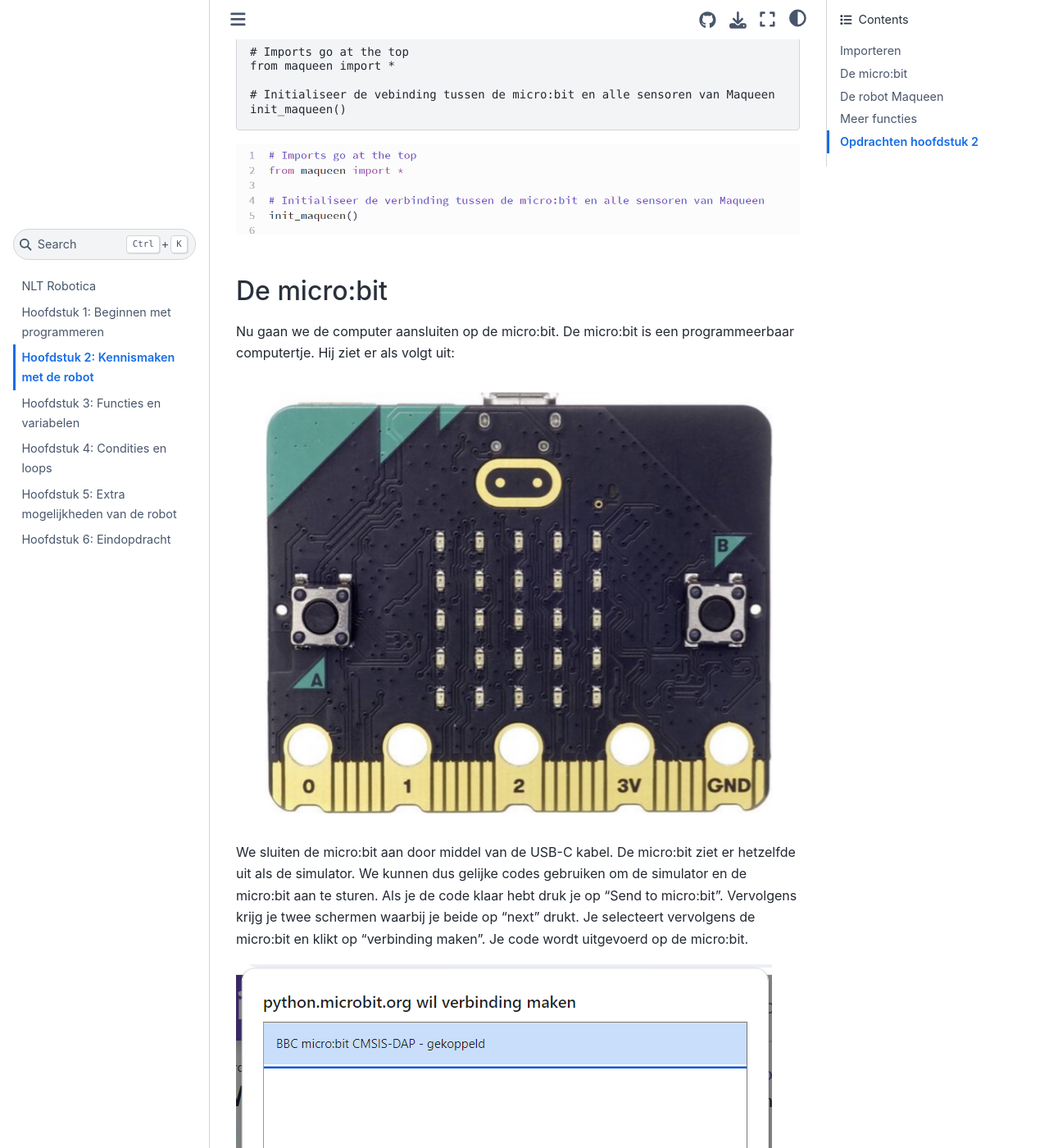
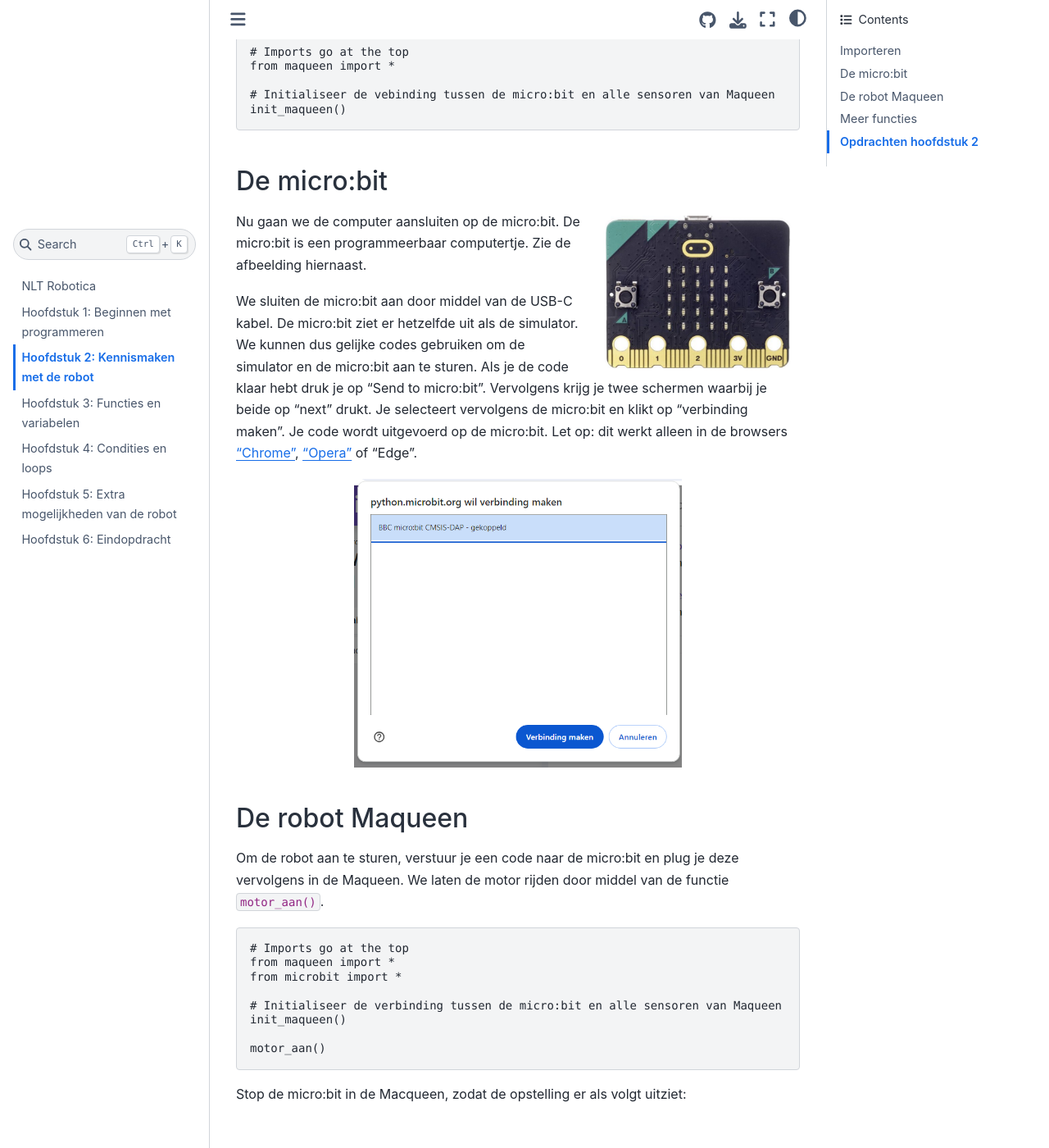
Before and after one commit to JoostvanTiel/NLT-Robotica, a Jupyter Book: the page built from hoofdstuk2.md, in a window 1280 px wide and 1400 px high, scrolled down 1044 px. Shown: the whole window at 82% size. Built offline with Jupyter Book 1.0.4 settings and Sphinx 7.4.7 and the Sphinx Book theme 1.1.4, drawn with Linux system fonts in a browser that asks for light colours; some of the changed text lies outside the part shown.

Commit message:
overbodige afbeeldingen verwijderd en kleine fouten gefixt.

````diff
--- a/hoofdstuk2.md
+++ b/hoofdstuk2.md
@@ -26,16 +26,22 @@ Met de gegevens in de map “macqueen.py” hoef je in principe niks te doen, te
 	# Initialiseer de vebinding tussen de micro:bit en alle sensoren van Maqueen
 	init_maqueen()
 
-![screenshot imports 2](/img/h2.2.png)
+## De micro:bit
+```{image} /img/h2.3.png
+:alt: image micro:bit
+:width: 250px
+:align: right
+```
 
-## De micro:bit
-Nu gaan we de computer aansluiten op de micro:bit. De micro:bit is een programmeerbaar computertje. Hij ziet er als volgt uit:
+Nu gaan we de computer aansluiten op de micro:bit. De micro:bit is een programmeerbaar computertje. Zie de afbeelding hiernaast.
 
-![image micro:bit](/img/h2.3.png)
+We sluiten de micro:bit aan door middel van de USB-C kabel. De micro:bit ziet er hetzelfde uit als de simulator. We kunnen dus gelijke codes gebruiken om de simulator en de micro:bit aan te sturen. Als je de code klaar hebt druk je op “Send to micro:bit”. Vervolgens krijg je twee schermen waarbij je beide op “next” drukt. Je selecteert vervolgens de micro:bit en klikt op “verbinding maken”. Je code wordt uitgevoerd op de micro:bit. Let op: dit werkt alleen in de browsers ["Chrome"](https://www.google.com/chrome/), ["Opera"](https://www.opera.com/) of "Edge".
 
-We sluiten de micro:bit aan door middel van de USB-C kabel. De micro:bit ziet er hetzelfde uit als de simulator. We kunnen dus gelijke codes gebruiken om de simulator en de micro:bit aan te sturen. Als je de code klaar hebt druk je op “Send to micro:bit”. Vervolgens krijg je twee schermen waarbij je beide op “next” drukt. Je selecteert vervolgens de micro:bit en klikt op “verbinding maken”. Je code wordt uitgevoerd op de micro:bit.
-
-![screenshot microbit verbinden](/img/h2.4.png)
+```{image} /img/h2.4.png
+:alt: screenshot microbit verbinden
+:width: 400px
+:align: center
+```
 
 ## De robot Maqueen
 
@@ -62,7 +67,19 @@ Zorg dat de Maqueen uit staat en verbindt de computer door middel van de USB-C k
 
 ot nu toe hebben we enkel de functie `motor_aan()` gebruikt om de Maqueen te besturen. Het is ook fijn als je de motor na enige tijd weer uit kunt zetten. Hiervoor maak je gebruik van de functie `motor_uit()`. Als je de while-loop vervolgens wil stoppen, kun je dit doen door middel van het commando `break`.
 
-![screenshot maqueen fucnties](/img/h2.7.png)
+	# Imports go at the top
+	from maqueen import *
+	from microbit import *
+
+	# Initialiseer de verbinding tussen de micro:bit en alle sensoren van Maqueen
+	init_maqueen()
+
+	# Laat de robot 2 seconden rijden en vervolgens stoppen
+	while True:
+		motor_aan()
+		sleep(2000)
+		motor_uit()
+		break
 
 De functie `motor_aan()` stuurt zowel de motor van het linker als het rechter wiel aan. Als je wil dat de robot een bocht maakt, kan het zijn dat je slechts één van de twee wielen wilt aansturen. Om dit te doen gebruik je de functie `motor_enkel()`. In dit geval moet je wel aangeven welk van de twee motoren je wilt aansturen. Dit zet je tussen de haakjes. Dit ziet er als volgt uit: `motor_enkel(motor_links)`.
 
````
Also changed, not shown: other parts of hoofdstuk2.md (+0 -1 lines), hoofdstuk1.md (+0 -2 lines), hoofdstuk3.md (+2 -10 lines), 11 other files.
